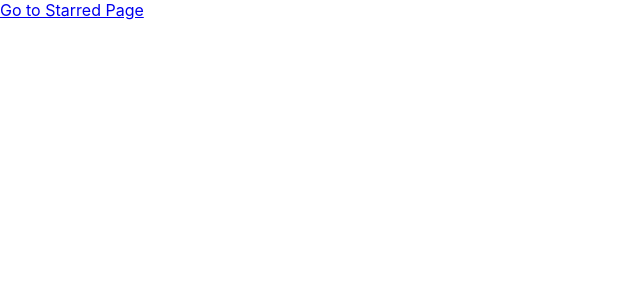
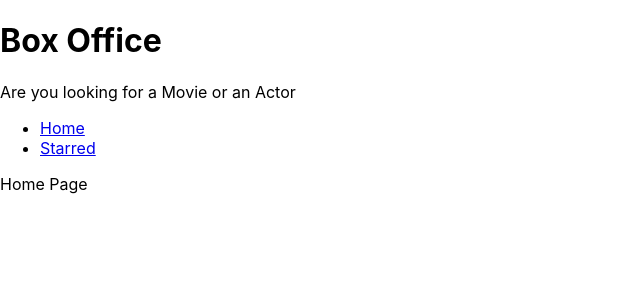
Before and after one commit to kashyapTanvay/box-office, a React (Create React App) app: page / in a window 1280 px wide. Shown: the top 300 px of the page, without its empty margins (0-640 px from the left). Built offline with nearby package versions, Linux system fonts and the light colour scheme.

Commit message:
added navs and mainlayout page

```diff
--- a/src/App.jsx
+++ b/src/App.jsx
@@ -1,13 +1,16 @@
 import { BrowserRouter, Routes, Route } from 'react-router-dom';
 import Home from './pages/Home';
 import Starred from './pages/Starred';
+import MainLayout from './components/MainLayout';
 
 function App() {
   return (
     <BrowserRouter>
       <Routes>
-        <Route path="/" element={<Home />} />
-        <Route path="/starred" element={<Starred />} />
+        <Route element={<MainLayout />}>
+          <Route path="/" element={<Home />} />
+          <Route path="/starred" element={<Starred />} />
+        </Route>
 
         <Route path="*" element={<div>Page Not Found</div>} />
       </Routes>
--- /dev/null
+++ b/src/components/AppTittle.jsx
@@ -0,0 +1,12 @@
+export default function AppTittle(props) {
+  const {
+    tittle = 'Box Office',
+    subtittle = 'Are you looking for a Movie or an Actor ',
+  } = props;
+  return (
+    <div>
+      <h1>{tittle}</h1>
+      <p>{subtittle}</p>
+    </div>
+  );
+}
--- /dev/null
+++ b/src/components/MainLayout.jsx
@@ -0,0 +1,13 @@
+import { Outlet } from 'react-router-dom';
+import Navs from './Navs';
+import AppTittle from './AppTittle';
+
+export default function MainLayout() {
+  return (
+    <div>
+      <AppTittle />
+      <Navs />
+      <Outlet />
+    </div>
+  );
+}
--- /dev/null
+++ b/src/components/Navs.jsx
@@ -0,0 +1,24 @@
+import { Link } from 'react-router-dom';
+export default function Navs() {
+  const LINKS = [
+    {
+      text: 'Home',
+      to: '/',
+    },
+    {
+      text: 'Starred',
+      to: '/starred',
+    },
+  ];
+  return (
+    <div>
+      <ul>
+        {LINKS.map(item => (
+          <li key={item.to}>
+            <Link to={item.to}>{item.text}</Link>
+          </li>
+        ))}
+      </ul>
+    </div>
+  );
+}
--- a/src/pages/Home.jsx
+++ b/src/pages/Home.jsx
@@ -1,7 +1,5 @@
-import { Link } from 'react-router-dom';
-
 const Home = () => {
-  return <Link to="/starred">Go to Starred Page</Link>;
+  return <div>Home Page</div>;
 };
 
 export default Home;
```
